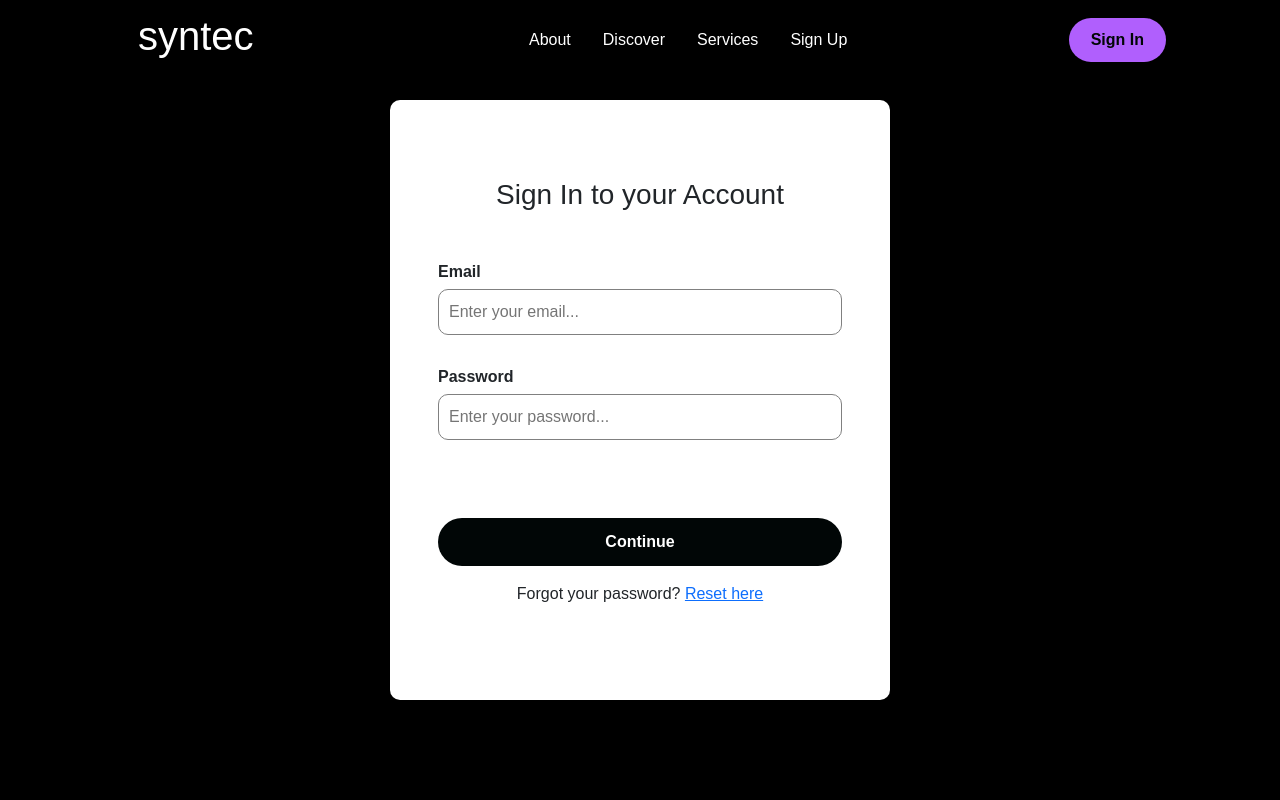
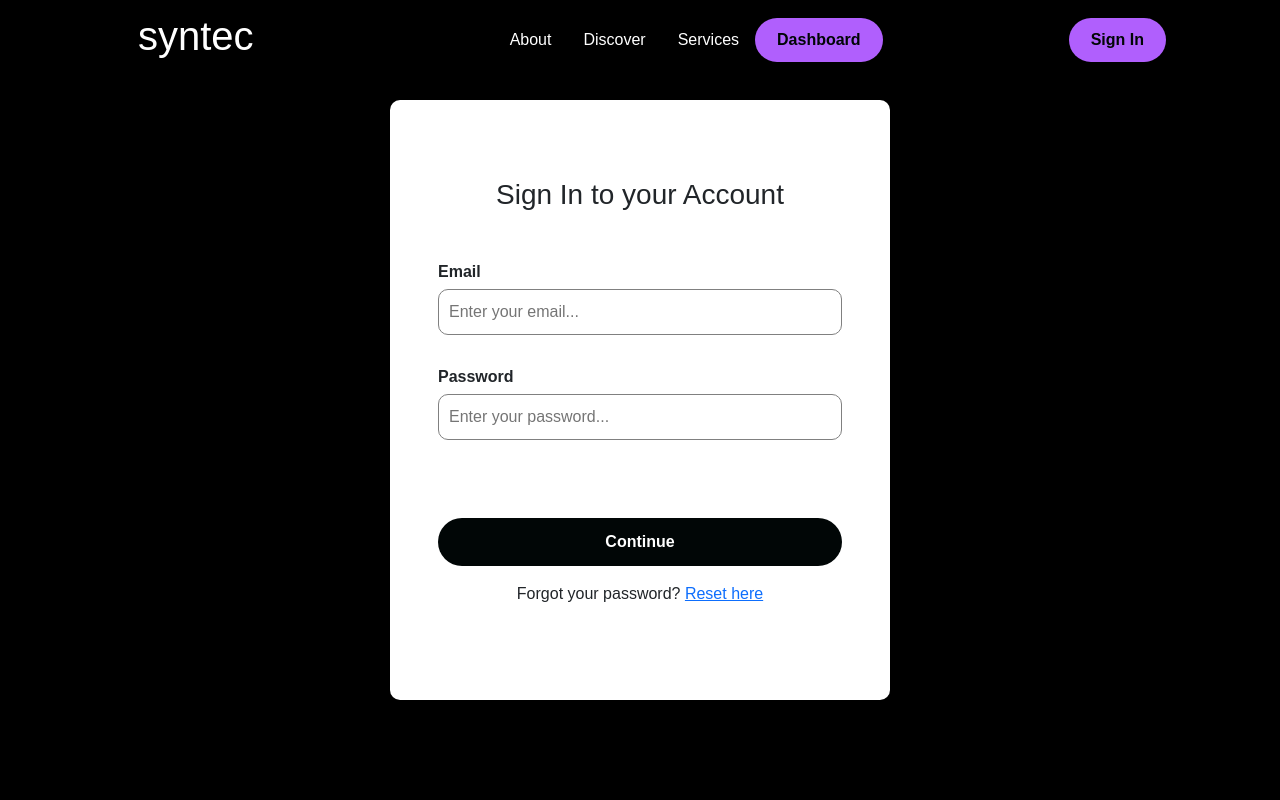
Before and after one commit to devhasibulislam/syntec-client, a React (Create React App) app: page /signin in a window 1280 px wide. Shown: the top 800 px of the page. Built offline with nearby package versions, Linux system fonts and the light colour scheme; a web font is replaced by a local one.

Commit message:
navbar modified

```diff
--- a/src/components/navbar/index.js
+++ b/src/components/navbar/index.js
@@ -24,8 +24,8 @@ export const Navbar = ({ toggle }) => {
   };
 
   useEffect(() => {
-      window.addEventListener('scroll', changeNav);
-  }, [])
+    window.addEventListener("scroll", changeNav);
+  }, []);
 
   return (
     <>
@@ -47,9 +47,9 @@ export const Navbar = ({ toggle }) => {
             <NavItem>
               <NavLinks to="services">Services</NavLinks>
             </NavItem>
-            <NavItem>
-              <NavLinks to="signup">Sign Up</NavLinks>
-            </NavItem>
+            <NavBtn>
+              <NavBtnLink to="/dashboard">Dashboard</NavBtnLink>
+            </NavBtn>
           </NavMenu>
           <NavBtn>
             <NavBtnLink to="/signin">Sign In</NavBtnLink>
```
